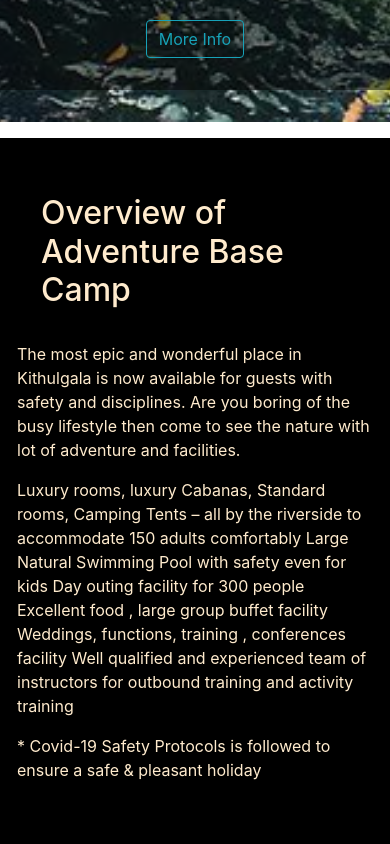
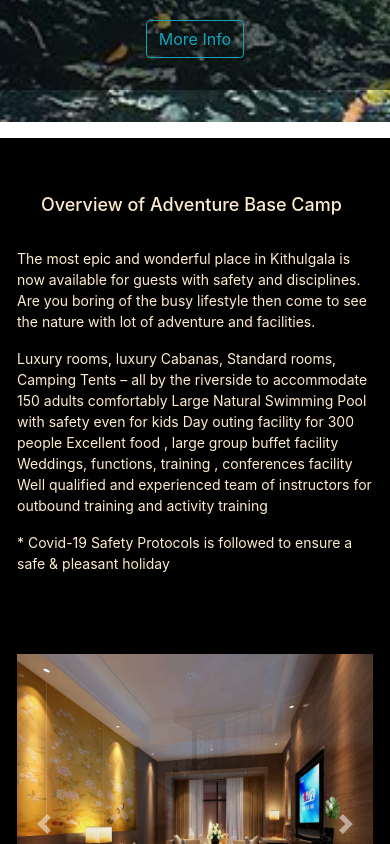
Before and after one commit to Thusiya05/hotel-system, a React (Create React App) app: page / in a window 390 px wide. Shown: the part 1020-1864 px from the top of the page. Built offline with nearby package versions, Linux system fonts and the light colour scheme.

Commit message:
update app.css

```diff
--- a/src/App.css
+++ b/src/App.css
@@ -197,6 +197,17 @@ nav img{
 }
 .col-md-6{
   padding: 2rem;
+}
+@media screen and (max-width: 800px) {
+  .col-md-6 h1 {
+    font-size: 18px;
+  }
+}
+
+@media screen and (max-width: 800px) {
+  .col-md-6 {
+    font-size: 14px;
+  }
 }
 
 /* services */
--- a/src/Components/Slider.js
+++ b/src/Components/Slider.js
@@ -3,6 +3,7 @@ import {Carousel} from "react-bootstrap"
 import img1 from "../images/hotel.jpg"
 import img3 from "../images/Double-Room.jpg"
 import img2 from "../images/hotel-room.jpg"
+import 'bootstrap/dist/css/bootstrap.min.css';
 
 const Slider = () => {
     return (
```
